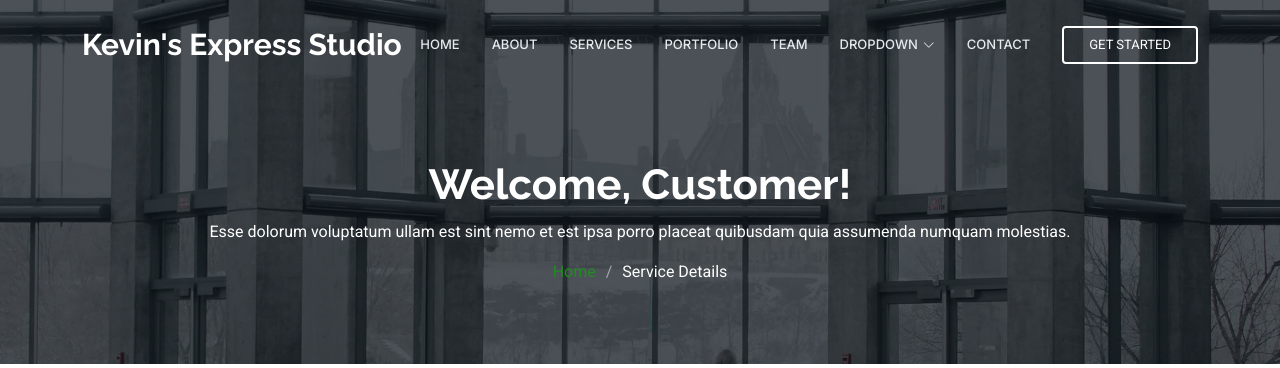
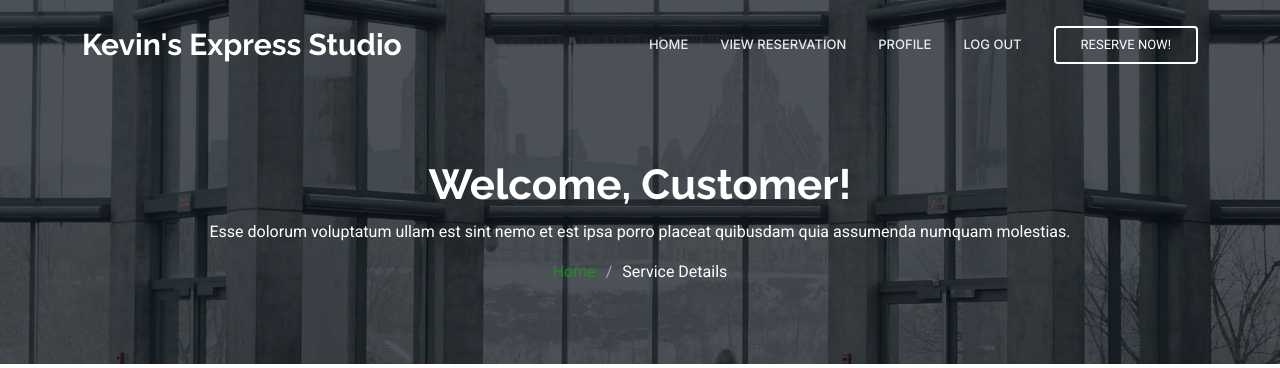
Before and after one commit to miconakase17/ReservationSystem, a PHP site: page /ReservationSystem/customer-dashboard.php in a window 1280 px wide. Shown: the top 368 px of the page. Run offline with PHP 8.4, Linux system fonts and the light colour scheme.

Commit message:
Adding Reservation UI

```diff
--- a/customer-dashboard.php
+++ b/customer-dashboard.php
@@ -39,41 +39,20 @@ session_start();
     <div class="container-fluid container-xl position-relative d-flex align-items-center">
 
       <a href="index.html" class="logo d-flex align-items-center me-auto">
-        <!-- Uncomment the line below if you also wish to use an image logo -->
-        <!-- <img src="assets/img/logo.png" alt=""> -->
         <h1 class="sitename">Kevin's Express Studio</h1>
       </a>
 
       <nav id="navmenu" class="navmenu">
         <ul>
           <li><a href="#hero">Home</a></li>
-          <li><a href="#about">About</a></li>
-          <li><a href="#services">Services</a></li>
-          <li><a href="#portfolio">Portfolio</a></li>
-          <li><a href="#team">Team</a></li>
-          <li class="dropdown"><a href="#"><span>Dropdown</span> <i class="bi bi-chevron-down toggle-dropdown"></i></a>
-            <ul>
-              <li><a href="#">Dropdown 1</a></li>
-              <li class="dropdown"><a href="#"><span>Deep Dropdown</span> <i class="bi bi-chevron-down toggle-dropdown"></i></a>
-                <ul>
-                  <li><a href="#">Deep Dropdown 1</a></li>
-                  <li><a href="#">Deep Dropdown 2</a></li>
-                  <li><a href="#">Deep Dropdown 3</a></li>
-                  <li><a href="#">Deep Dropdown 4</a></li>
-                  <li><a href="#">Deep Dropdown 5</a></li>
-                </ul>
-              </li>
-              <li><a href="#">Dropdown 2</a></li>
-              <li><a href="#">Dropdown 3</a></li>
-              <li><a href="#">Dropdown 4</a></li>
-            </ul>
-          </li>
-          <li><a href="#contact">Contact</a></li>
+          <li><a href="#about">View Reservation</a></li>
+          <li><a href="#services">Profile</a></li>
+          <li><a href="#profile">Log Out</a></li>
         </ul>
         <i class="mobile-nav-toggle d-xl-none bi bi-list"></i>
       </nav>
 
-      <a class="cta-btn" href="index.html#about">Get Started</a>
+      <a class="cta-btn" href="reservation-dashboard.html">Reserve Now!</a>
 
     </div>
   </header>
```
Also changed, not shown: assets/css/reservation.css (added, +33 -0 lines), reservation-dashboard.html (added, +79 -0 lines).
